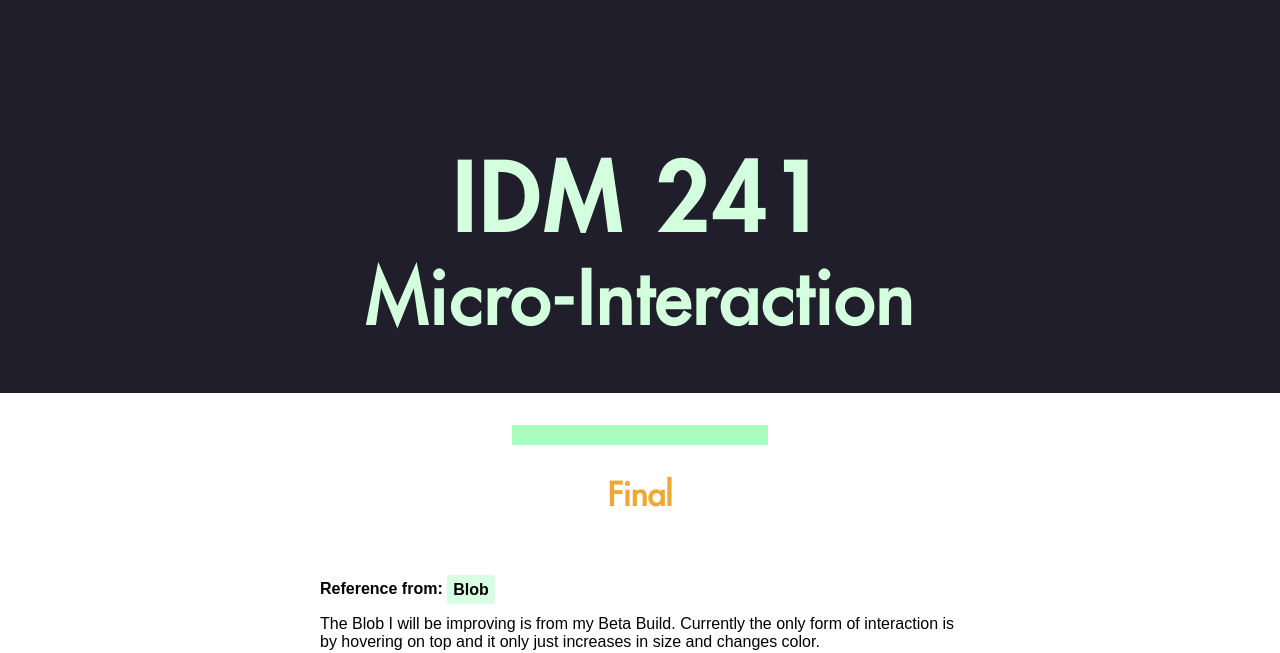
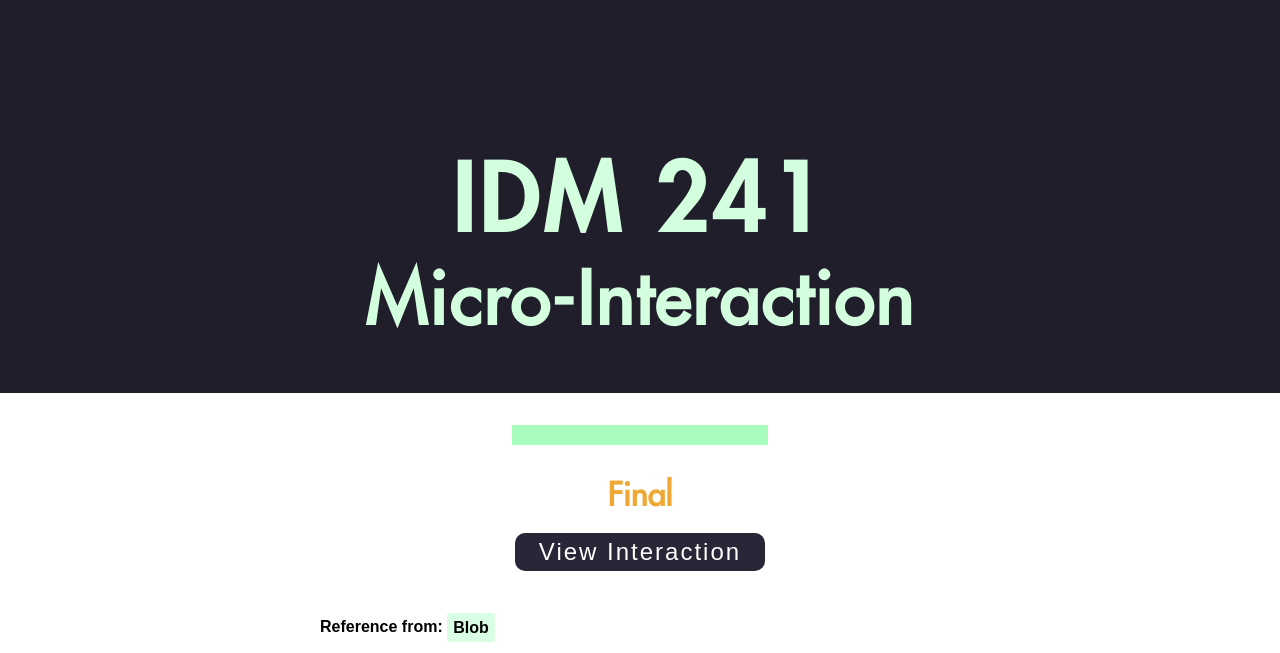
Before and after one commit to dolma2000/idm241-dys43, a plain HTML site: page final/index.html in a window 1280 px wide. Shown: the top 653 px of the page. Drawn offline with Linux system fonts and the light colour scheme; a web font is replaced by a local one.

Commit message:
included "View" interaction in index of Final

```diff
--- a/final/index.html
+++ b/final/index.html
@@ -16,7 +16,7 @@
 
     <div class="final">
         <h1>Final</h1> <br>
-        <!-- <a class="build" href="build.html"><h2>View Interaction</h2></a> -->
+        <a class="build" href="build.html"><h2>View Interaction</h2></a>
 
 
         <p><b>Reference from: <a class="link" target="blank" href="http://www.dolmayangchensherpa.com/idm241/beta/build.html/">Blob</a></b> <br>
```
